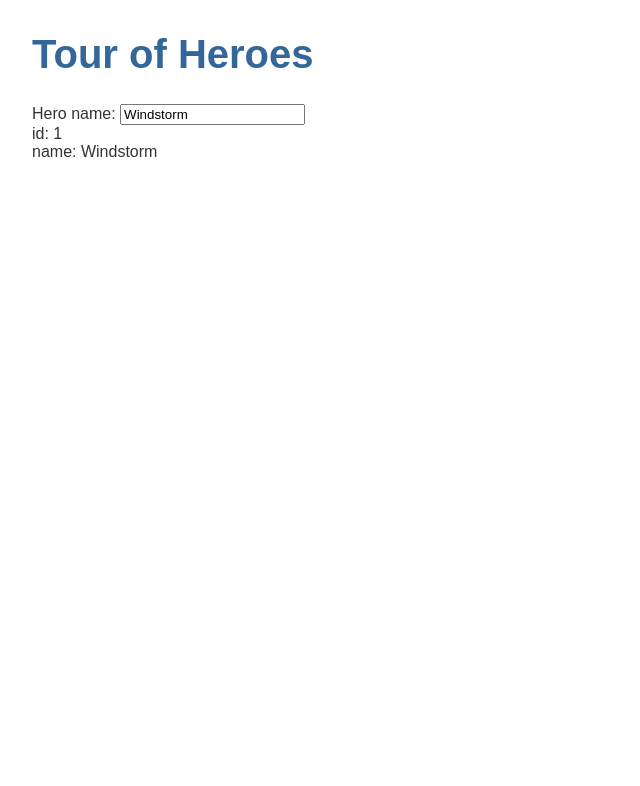
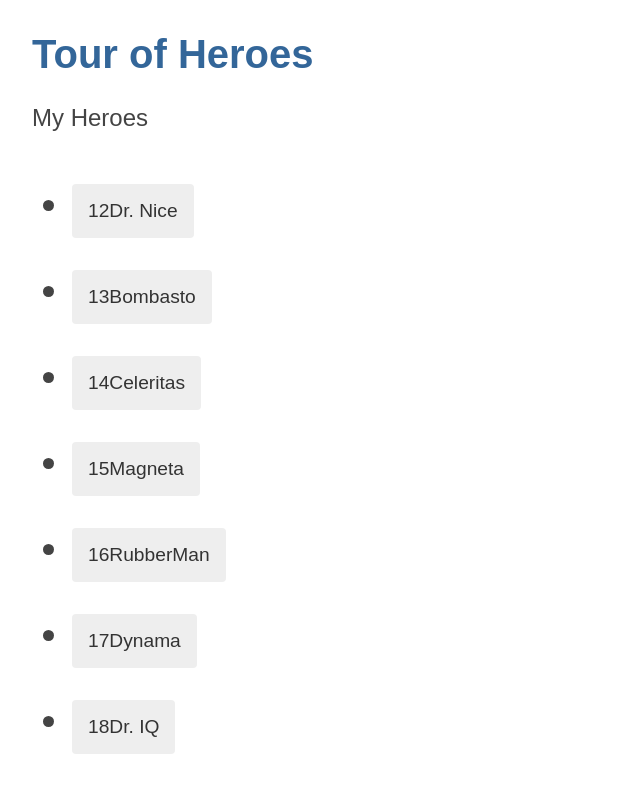
Before and after one commit to JoshuaF123/Tour-of-Heros, an Angular app: page / in a window 1280 px wide. Shown: the top 786 px of the page, without its empty margins (0-640 px from the left). Built offline with nearby package versions, Linux system fonts and the light colour scheme.

Commit message:
Achieved basic functionality. Beginnning work on styling.

```diff
--- a/src/app/heroes/heroes.component.html
+++ b/src/app/heroes/heroes.component.html
@@ -1,3 +1,13 @@
+<h2>My Heroes<h2>
+<ul class = "heroes">
+  <li *ngFor = "let hero of heroes">
+    <button>
+      <span class = "badge">{{hero.id}}</span>
+      <span class = "name">{{hero.name}}</span>
+    </button>
+  </li>
+</ul>
+
 <div>
   <label for = "name"> Hero name: </label>
   <input id = "name" [(ngModel)] = "hero.name" placeholder="name">
--- a/src/app/heroes/heroes.component.ts
+++ b/src/app/heroes/heroes.component.ts
@@ -1,5 +1,6 @@
 import { Component, OnInit } from '@angular/core';
 import { Hero } from '../hero';
+import {HEROES } from '../mock-heroes';
 
 @Component({
   selector: 'app-heroes',
@@ -7,6 +8,8 @@
   styleUrls: ['./heroes.component.css']
 })
 export class HeroesComponent implements OnInit {
+
+  heroes = HEROES;
 
   hero: Hero ={
     id: 1,
```
